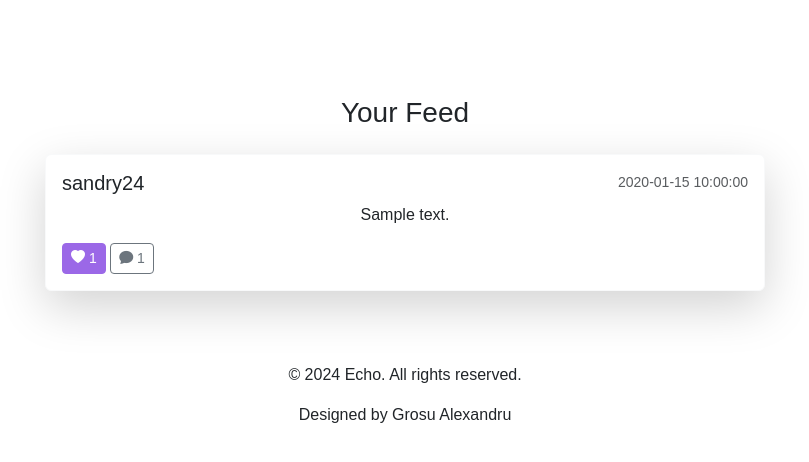
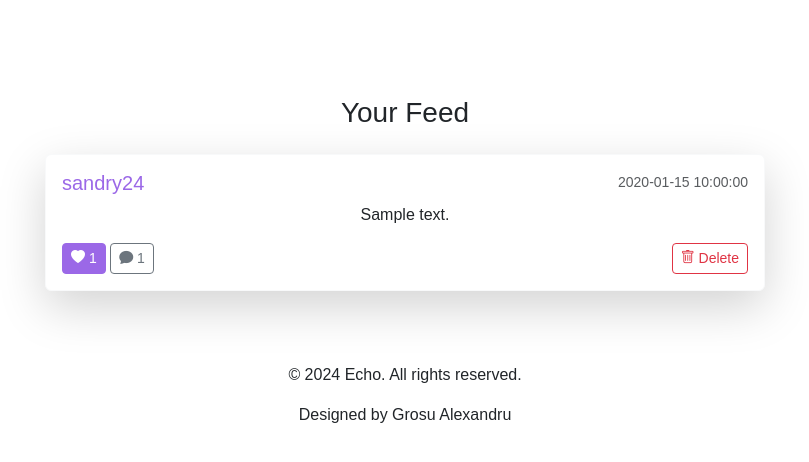
Before and after one commit to sandry24/Echo, a Flask app: page /feed in a window 1280 px wide. Shown: the part 76-538 px from the top of the page, without its empty margins (235-1044 px from the left). Run offline with Flask 3, Linux system fonts and the light colour scheme; a user stored in the database is signed in; tables that the repository leaves empty hold one stand-in row (values such as "Sample post"); some libraries are stand-ins or nearby versions; some web fonts are replaced.

Commit message:
Add ability to delete posts and comments

```diff
--- a/app.py
+++ b/app.py
@@ -402,7 +402,7 @@ def feed():
 
     # Fetch posts from users that the current user follows
     posts = db.execute('''
-        SELECT p.id, p.content, p.created_at, u.username,
+        SELECT p.id, p.user_id, p.content, p.created_at, u.username,
                COUNT(l.id) AS like_count,
                EXISTS (
                    SELECT 1 FROM likes l2
@@ -420,7 +420,7 @@ def feed():
     ''', user_id, user_id, user_id)
 
     comments = db.execute('''
-        SELECT c.id, c.content, c.created_at, c.post_id, u.username
+        SELECT c.id, c.user_id, c.content, c.created_at, c.post_id, u.username
         FROM comments c
         JOIN users u ON c.user_id = u.id
         WHERE c.post_id IN (SELECT id FROM posts)
@@ -490,3 +490,42 @@ def explore():
     ''', user_id, user_id)
 
     return render_template("explore.html", users=users)
+
+
+@app.route("/delete_post/<int:post_id>", methods=["POST"])
+@login_required
+def delete_post(post_id):
+    """Delete a post if it belongs to the current user."""
+    user_id = session['user_id']
+
+    # Check if the post exists and belongs to the user
+    post = db.execute("SELECT * FROM posts WHERE id = ? AND user_id = ?", post_id, user_id)
+
+    if not post:
+        flash("Post not found or you do not have permission to delete it.", "danger")
+        return redirect(url_for('feed'))
+
+    # Delete the post with comments and likes first to not damage db integrity
+    db.execute("DELETE FROM comments WHERE post_id = ?", post_id)
+    db.execute("DELETE FROM likes WHERE post_id = ?", post_id)
+    db.execute("DELETE FROM posts WHERE id = ?", post_id)
+
+    flash("Post deleted successfully.", "success")
+    return redirect(url_for('feed'))
+
+
+@app.route("/delete_comment/<int:comment_id>", methods=["POST"])
+@login_required
+def delete_comment(comment_id):
+    """Delete a comment if it belongs to the current user."""
+    user_id = session['user_id']
+    comment = db.execute("SELECT * FROM comments WHERE id = ? AND user_id = ?", comment_id, user_id)
+
+    if not comment:
+        flash("Comment not found or you do not have permission to delete it.", "danger")
+        return redirect(url_for('feed'))
+
+    db.execute("DELETE FROM comments WHERE id = ?", comment_id)
+
+    flash("Comment deleted successfully.", "success")
+    return redirect(url_for('feed'))
--- a/templates/feed.html
+++ b/templates/feed.html
@@ -14,7 +14,7 @@
                         <div class="card-body">
                             <div class="d-flex justify-content-between align-items-center mb-2">
                                 <h5 class="card-title mb-0">
-                                    <a href="{{ url_for('profile', username=post['username']) }}" class="text-dark text-decoration-none">
+                                    <a href="{{ url_for('profile', username=post['username']) }}" class="purple text-decoration-none">
                                         {{ post['username'] }}
                                     </a>
                                 </h5>
@@ -32,27 +32,38 @@
                                         <i class="bi bi-chat-fill"></i> {{ comments[post['id']] | length if post['id'] in comments else 0 }}
                                     </button>
                                 </div>
+                                {% if post['user_id'] == session['user_id'] %}
+                                    <form action="{{ url_for('delete_post', post_id=post['id']) }}" method="post" class="d-inline" onsubmit="return confirm('Are you sure you want to delete this post?');">
+                                        <button type="submit" class="btn btn-outline-danger btn-sm">
+                                            <i class="bi bi-trash"></i> Delete
+                                        </button>
+                                    </form>
+                                {% endif %}
                             </div>
                             <div class="collapse mt-3" id="comments-{{ post['id'] }}">
                                 <div class="card card-body bg-light">
                                     {% if post['id'] in comments %}
                                         {% for comment in comments[post['id']] %}
                                             <div class="d-flex mb-3">
-                                                <div class="flex-shrink-0">
-                                                    <img src="{{ url_for('static', filename='default-avatar.png') }}" alt="Avatar" class="rounded-circle" width="40" height="40">
-                                                </div>
                                                 <div class="flex-grow-1 ms-3">
                                                     <h6 class="mb-0">{{ comment['username'] }}</h6>
                                                     <small class="text-muted">{{ comment['created_at'] }}</small>
                                                     <p class="mb-1">{{ comment['content'] }}</p>
                                                 </div>
+                                                {% if comment['user_id'] == session['user_id'] %}
+                                                    <form action="{{ url_for('delete_comment', comment_id=comment['id']) }}" method="post" class="d-inline" onsubmit="return confirm('Are you sure you want to delete this comment?');">
+                                                        <button type="submit" class="btn btn-outline-danger btn-sm">
+                                                            <i class="bi bi-trash"></i> Delete
+                                                        </button>
+                                                    </form>
+                                                {% endif %}
                                             </div>
                                         {% endfor %}
                                     {% else %}
                                         <p class="text-muted mb-1">No comments yet. Be the first to comment!</p>
                                     {% endif %}
                                     <form action="{{ url_for('add_comment', post_id=post['id']) }}" method="post" class="d-flex mt-3">
-                                        <input type="text" name="content" class="form-control form-control-sm me-2" placeholder="Add a comment..." required>
+                                        <input type="text" name="content" autocomplete="off" class="form-control form-control-sm me-2" placeholder="Add a comment..." required>
                                         <button type="submit" class="btn btn-primary btn-sm">Comment</button>
                                     </form>
                                 </div>
```
Also changed, not shown: echo.db.
